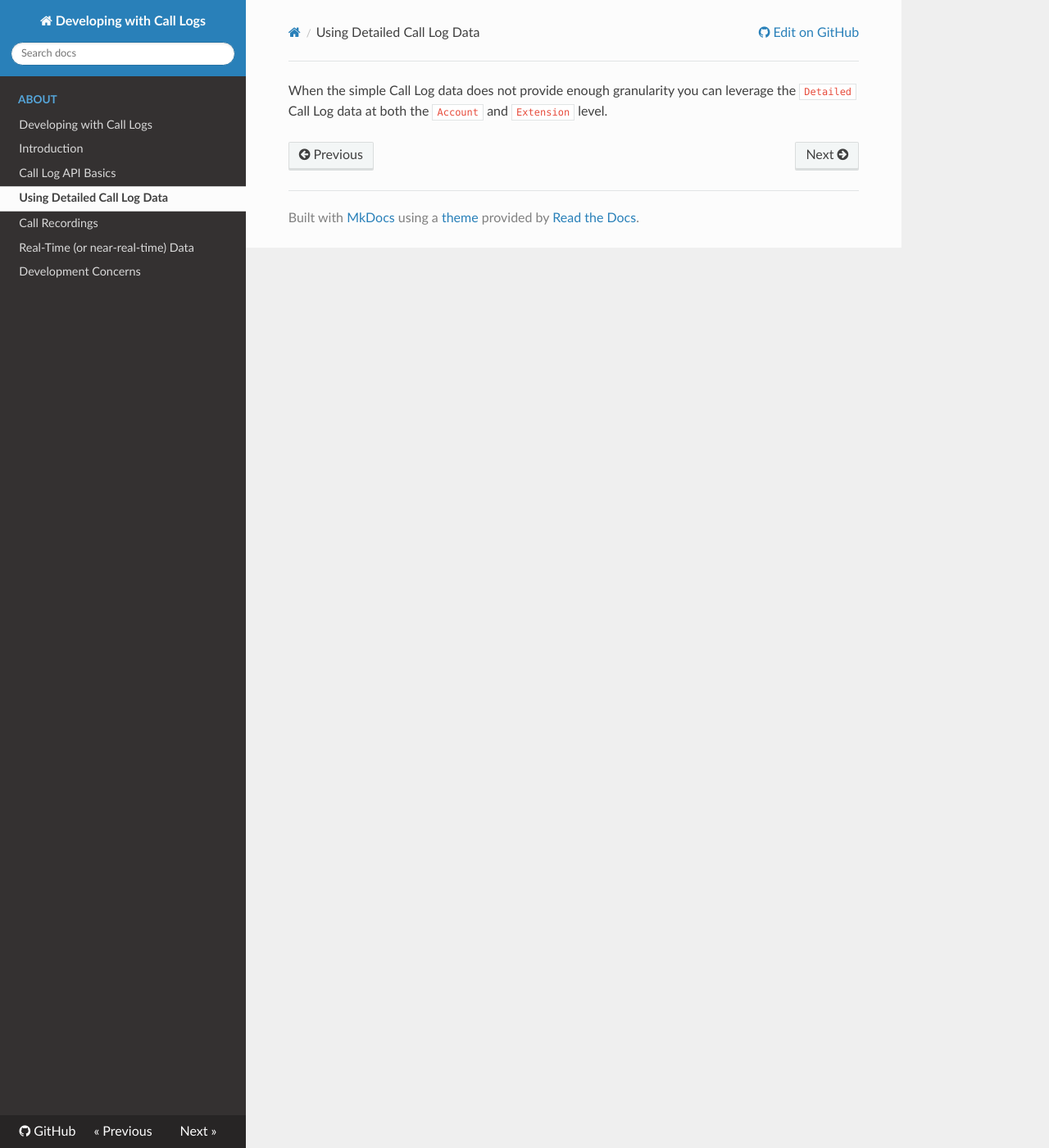
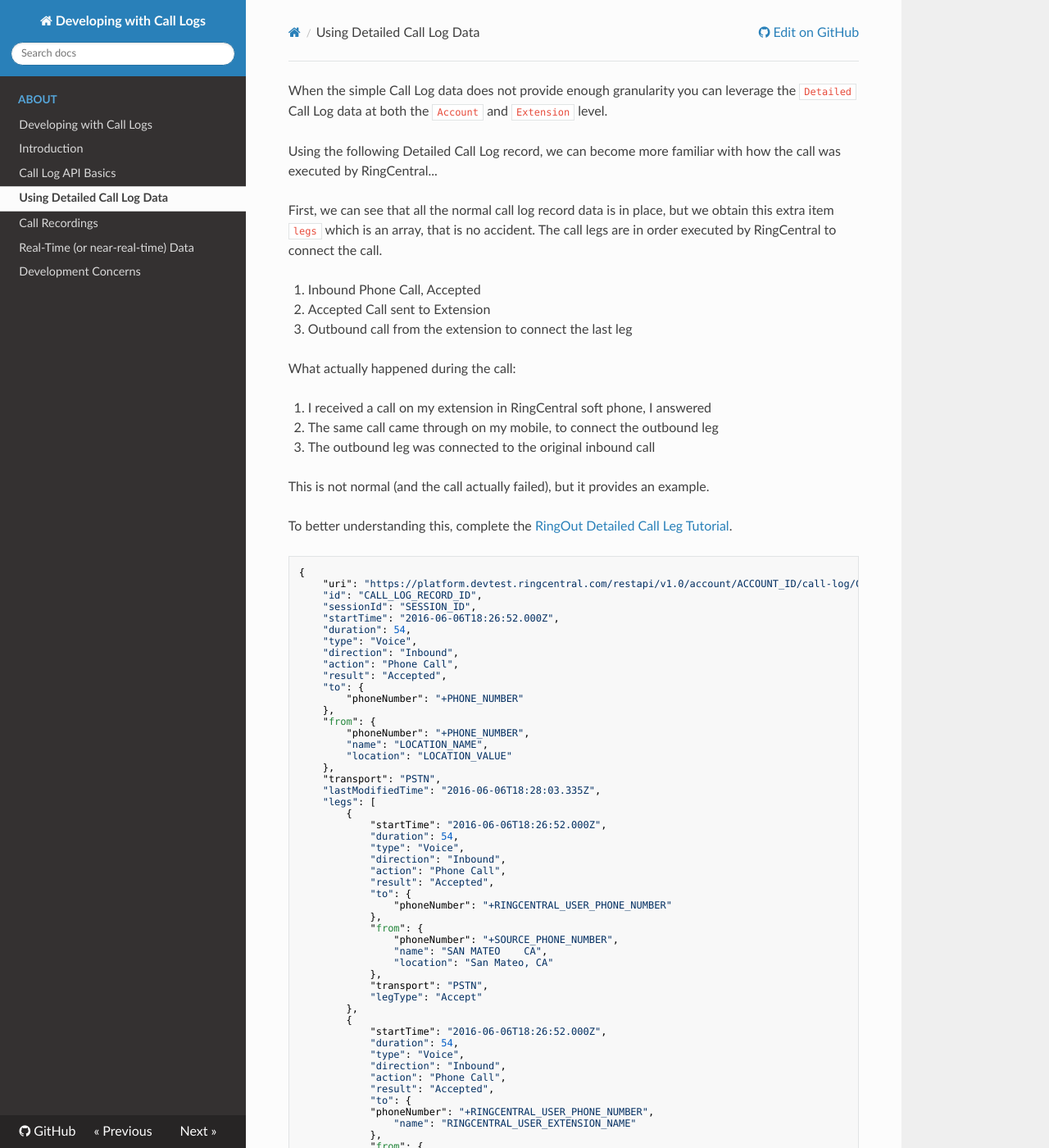
Before and after one commit to grokify/developing-with-call-logs, an MkDocs documentation site: the page built from docs/detailed-call-logs.md, in a window 1280 px wide and 1400 px high. Shown: the whole window at 82% size. Built offline with MkDocs 1.6.1, drawn with Linux system fonts in a browser that asks for light colours; nearby versions of some CDN libraries; old or Windows-style settings are respelled for this version of MkDocs; some of the changed text lies outside the part shown.

Commit message:
Add basics of detailed call logs

````diff
--- a/docs/detailed-call-logs.md
+++ b/docs/detailed-call-logs.md
@@ -1 +1,109 @@
 When the simple Call Log data does not provide enough granularity you can leverage the `Detailed` Call Log data at both the `Account` and `Extension` level.
+
+Using the following Detailed Call Log record, we can become more familiar with how the call was executed by RingCentral...
+
+First, we can see that all the normal call log record data is in place, but we obtain this extra item `legs` which is an array, that is no accident. The call legs are in order executed by RingCentral to connect the call.
+
+1. Inbound Phone Call, Accepted
+2. Accepted Call sent to Extension
+3. Outbound call from the extension to connect the last leg
+
+What actually happened during the call:
+
+1. I received a call on my extension in RingCentral soft phone, I answered
+2. The same call came through on my mobile, to connect the outbound leg
+3. The outbound leg was connected to the original inbound call
+
+This is not normal (and the call actually failed), but it provides an example.
+
+To better understanding this, complete the [RingOut Detailed Call Leg Tutorial](detailed-call-log-tutorial.md).
+
+```
+{
+    "uri": "https://platform.devtest.ringcentral.com/restapi/v1.0/account/ACCOUNT_ID/call-log/CALL_LOG_RECORD_ID?view=Detailed",
+    "id": "CALL_LOG_RECORD_ID",
+    "sessionId": "SESSION_ID",
+    "startTime": "2016-06-06T18:26:52.000Z",
+    "duration": 54,
+    "type": "Voice",
+    "direction": "Inbound",
+    "action": "Phone Call",
+    "result": "Accepted",
+    "to": {
+        "phoneNumber": "+PHONE_NUMBER"
+    },
+    "from": {
+        "phoneNumber": "+PHONE_NUMBER",
+        "name": "LOCATION_NAME",
+        "location": "LOCATION_VALUE"
+    },
+    "transport": "PSTN",
+    "lastModifiedTime": "2016-06-06T18:28:03.335Z",
+    "legs": [
+        {
+            "startTime": "2016-06-06T18:26:52.000Z",
+            "duration": 54,
+            "type": "Voice",
+            "direction": "Inbound",
+            "action": "Phone Call",
+            "result": "Accepted",
+            "to": {
+                "phoneNumber": "+RINGCENTRAL_USER_PHONE_NUMBER"
+            },
+            "from": {
+                "phoneNumber": "+SOURCE_PHONE_NUMBER",
+                "name": "SAN MATEO    CA",
+                "location": "San Mateo, CA"
+            },
+            "transport": "PSTN",
+            "legType": "Accept"
+        },
+        {
+            "startTime": "2016-06-06T18:26:52.000Z",
+            "duration": 54,
+            "type": "Voice",
+            "direction": "Inbound",
+            "action": "Phone Call",
+            "result": "Accepted",
+            "to": {
+            "phoneNumber": "+RINGCENTRAL_USER_PHONE_NUMBER",
+                "name": "RINGCENTRAL_USER_EXTENSION_NAME"
+            },
+            "from": {
+                "phoneNumber": "+SOURCE_PHONE_NUMBER",
+                "name": "LOCATION_NAME",
+                "location": "LOCATION_VALUE"
+            },
+            "transport": "PSTN",
+            "legType": "Accept",
+            "extension": {
+                "uri": "https://platform.devtest.ringcentral.com/restapi/v1.0/account/ACCOUNT_ID/extension/EXTENSION_ID",
+                "id": EXTENSION_ID
+            }
+        },
+        {
+            "startTime": "2016-06-06T18:26:56.000Z",
+            "duration": 50,
+            "type": "Voice",
+            "direction": "Outbound",
+            "action": "FindMe",
+            "result": "Accepted",
+            "to": {
+                "phoneNumber": "+RINGCENTRAL_USER_ASSOCIATED_NUMBER",
+                "name": "CONTACT_NAME",
+                "location": "LOCATION_VALUE"
+            },
+            "from": {
+                "phoneNumber": "+SOURCE_PHONE_NUMBER",
+                "name": "RINGCENTRAL_USER_EXTENSION_NAME"
+            },
+            "transport": "PSTN",
+            "legType": "FindMe",
+            "extension": {
+                "uri": "https://platform.devtest.ringcentral.com/restapi/v1.0/account/ACCOUNT_ID/extension/EXTENSION_ID",
+                "id": EXTENSION_ID
+            }
+        }
+    ]
+}
+```
````
